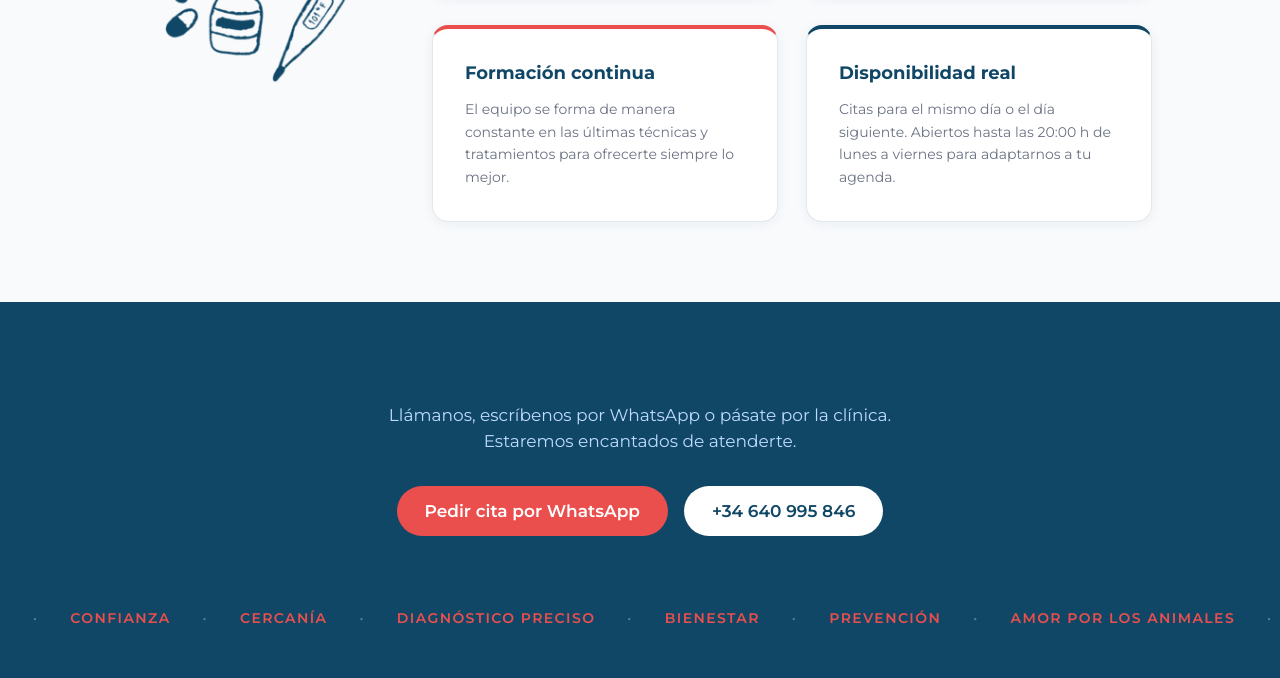
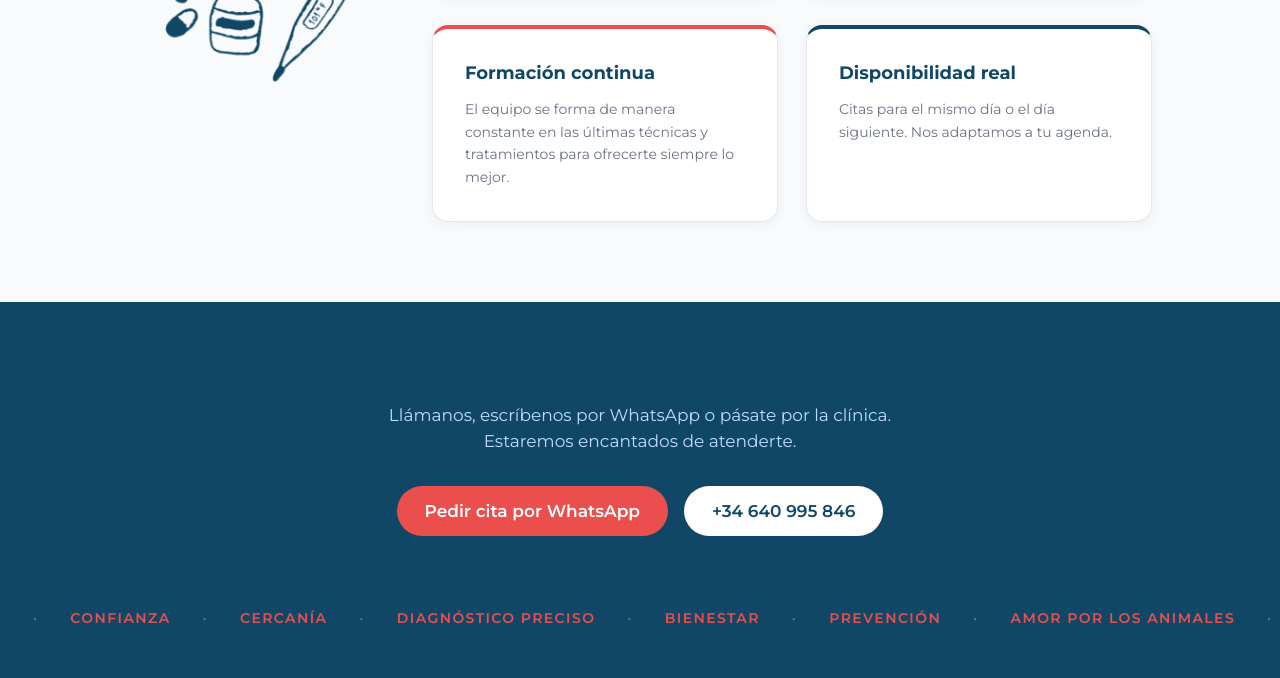
Before and after one commit to frandevp/Veter-web, a React app in the folder veter-web/: page /equipo in a window 1280 px wide. Shown: the part 2823-3501 px from the top of the page. Built offline with nearby package versions, Linux system fonts and the light colour scheme; some packages are replaced by stand-ins of ours.

Commit message:
fix: simplificar texto disponibilidad real

```diff
--- a/veter-web/app/equipo/page.tsx
+++ b/veter-web/app/equipo/page.tsx
@@ -32,7 +32,7 @@ acento: "#ea4f4e",
 {
 num: "04",
 titulo: "Disponibilidad real",
-desc: "Citas para el mismo día o el día siguiente. Abiertos hasta las 20:00 h de lunes a viernes para adaptarnos a tu agenda.",
+desc: "Citas para el mismo día o el día siguiente. Nos adaptamos a tu agenda.",
 acento: "#104766",
 },
 ]
```
